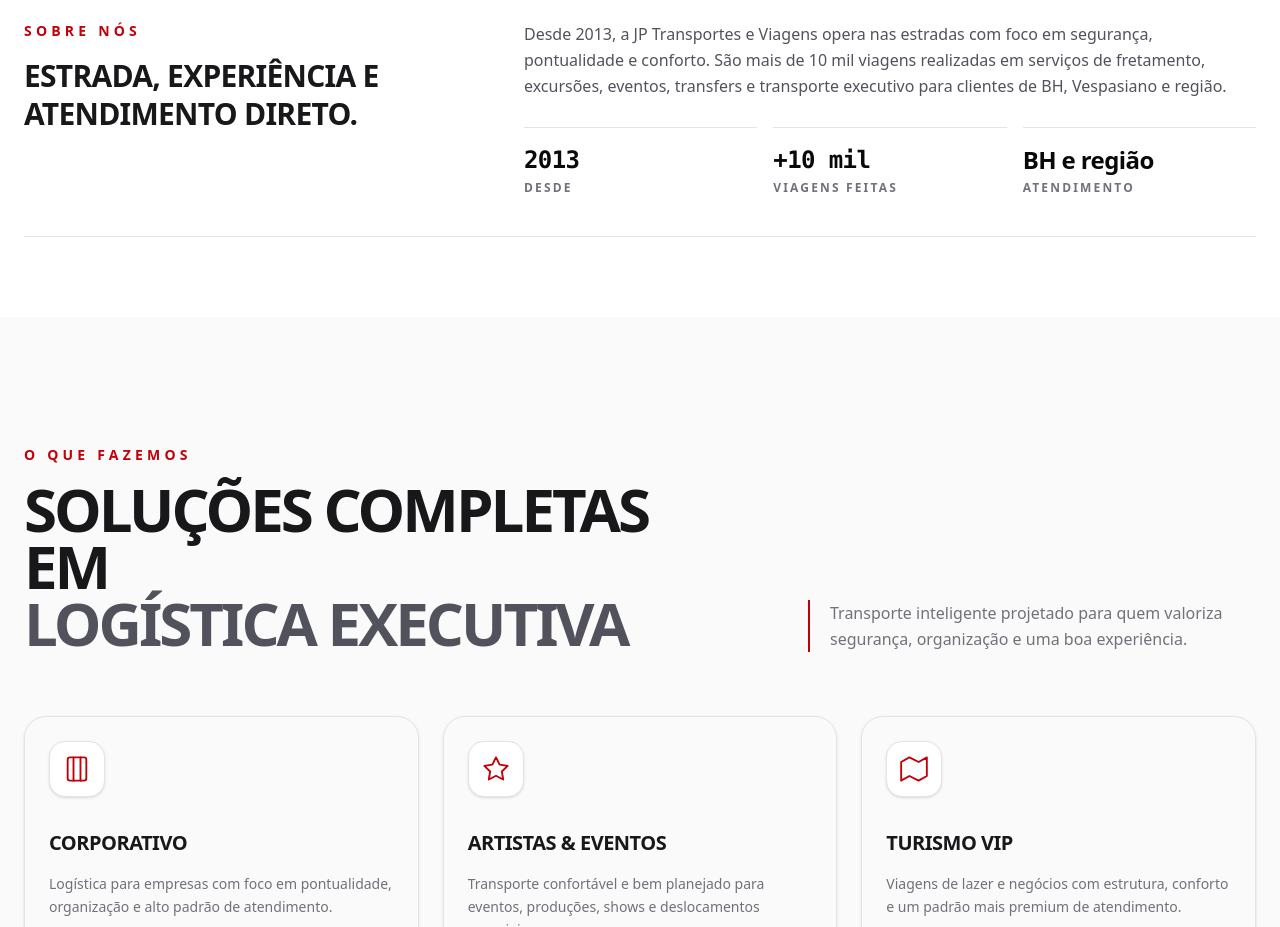
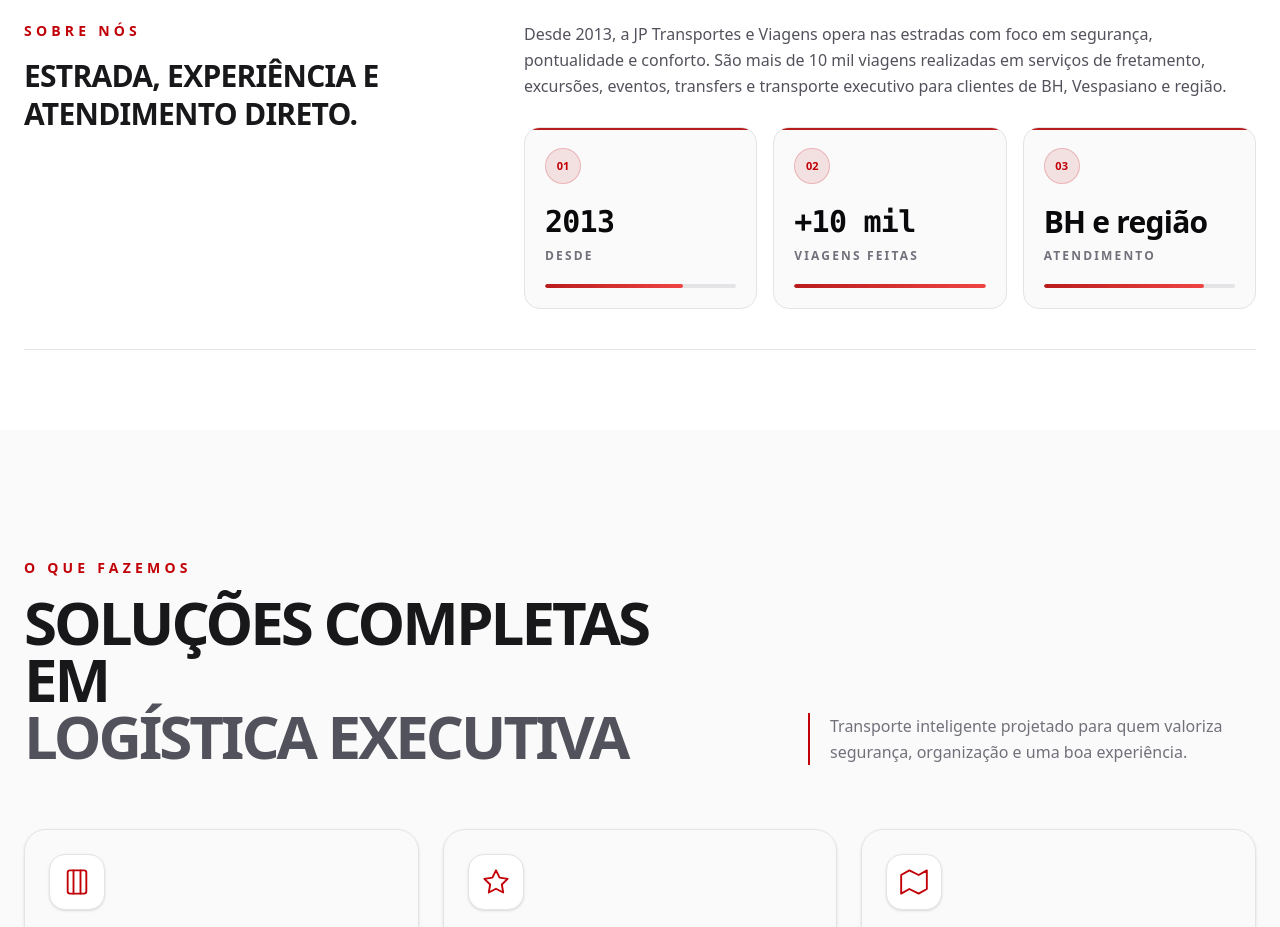
Before and after one commit to devLeao/jptransportes, a Next.js app: page / in a window 1280 px wide. Shown: the part 900-1827 px from the top of the page. Built offline with nearby package versions, Linux system fonts and the light colour scheme.

Commit message:
ajuste nas métricas

```diff
--- a/app/globals.css
+++ b/app/globals.css
@@ -80,23 +80,38 @@
 }
 
 .about-stat {
-  transform: translateY(8px);
-  transition: transform 0.7s ease;
+  opacity: 0;
+  transform: translateY(18px);
+  transition: opacity 0.75s ease, transform 0.75s ease, border-color 0.4s ease,
+    background-color 0.4s ease;
 }
 
 .section-reveal.is-visible .about-stat {
+  opacity: 1;
   transform: translateY(0);
+}
+
+.section-reveal.is-visible .about-stat:nth-child(2) {
+  transition-delay: 0.12s;
+}
+
+.section-reveal.is-visible .about-stat:nth-child(3) {
+  transition-delay: 0.24s;
+}
+
+.section-reveal.is-visible .about-stat:hover {
+  border-color: rgba(185, 28, 28, 0.45);
 }
 
 .about-stat-line {
   position: absolute;
-  top: -1px;
+  top: 0;
   left: 0;
   display: block;
   width: 0;
-  height: 1px;
+  height: 2px;
   background: #b91c1c;
-  transition: width 1.8s ease;
+  transition: width 2s ease;
 }
 
 .about-stat-line-delay-1 {
@@ -109,6 +124,35 @@
 
 .section-reveal.is-visible .about-stat-line {
   width: 100%;
+}
+
+.about-progress {
+  display: block;
+  width: 0;
+  height: 100%;
+  border-radius: 999px;
+  background: linear-gradient(90deg, #b91c1c, #ef4444);
+  transition: width 2.6s cubic-bezier(0.22, 1, 0.36, 1);
+}
+
+.about-progress-2 {
+  transition-delay: 0.18s;
+}
+
+.about-progress-3 {
+  transition-delay: 0.32s;
+}
+
+.section-reveal.is-visible .about-progress-1 {
+  width: 72%;
+}
+
+.section-reveal.is-visible .about-progress-2 {
+  width: 100%;
+}
+
+.section-reveal.is-visible .about-progress-3 {
+  width: 84%;
 }
 
 @keyframes hero-reveal {
--- a/app/page.tsx
+++ b/app/page.tsx
@@ -462,7 +462,7 @@
               setTravelCount(10000);
             } else {
               const start = performance.now() + 250;
-              const duration = 2600;
+              const duration = 3600;
 
               const animateCount = (time: number) => {
                 const progress = Math.min(Math.max((time - start) / duration, 0), 1);
@@ -493,6 +493,63 @@
 
       if (countAnimationRef.current) {
         cancelAnimationFrame(countAnimationRef.current);
+      }
+    };
+  }, []);
+
+  useEffect(() => {
+    const reducedMotion = window.matchMedia('(prefers-reduced-motion: reduce)').matches;
+    const touchPrimary = window.matchMedia('(pointer: coarse)').matches;
+
+    if (reducedMotion || touchPrimary) return;
+
+    let currentY = window.scrollY;
+    let targetY = window.scrollY;
+    let animationFrame = 0;
+
+    const maxScroll = () =>
+      Math.max(0, document.documentElement.scrollHeight - window.innerHeight);
+
+    const syncScrollPosition = () => {
+      if (!animationFrame) {
+        currentY = window.scrollY;
+        targetY = window.scrollY;
+      }
+    };
+
+    const animateScroll = () => {
+      currentY += (targetY - currentY) * 0.075;
+      window.scrollTo(0, currentY);
+
+      if (Math.abs(targetY - currentY) > 0.4) {
+        animationFrame = requestAnimationFrame(animateScroll);
+      } else {
+        currentY = targetY;
+        animationFrame = 0;
+      }
+    };
+
+    const handleWheel = (event: WheelEvent) => {
+      if (event.ctrlKey) return;
+      if (Math.abs(event.deltaX) > Math.abs(event.deltaY)) return;
+
+      event.preventDefault();
+      targetY = Math.min(maxScroll(), Math.max(0, targetY + event.deltaY * 0.68));
+
+      if (!animationFrame) {
+        animationFrame = requestAnimationFrame(animateScroll);
+      }
+    };
+
+    window.addEventListener('wheel', handleWheel, { passive: false });
+    window.addEventListener('scroll', syncScrollPosition, { passive: true });
+
+    return () => {
+      window.removeEventListener('wheel', handleWheel);
+      window.removeEventListener('scroll', syncScrollPosition);
+
+      if (animationFrame) {
+        cancelAnimationFrame(animationFrame);
       }
     };
   }, []);
@@ -625,37 +682,55 @@
               </p>
 
               <div className="mt-7 grid grid-cols-1 gap-4 sm:grid-cols-3">
-                <div className="about-stat relative overflow-hidden border-t border-zinc-200 pt-4 dark:border-zinc-800">
+                <div className="about-stat relative overflow-hidden rounded-2xl border border-zinc-200 bg-zinc-50 p-5 dark:border-zinc-800 dark:bg-white/[0.03]">
                   <span className="about-stat-line" />
-                  <strong className="block font-mono text-2xl font-black tracking-tight text-zinc-950 tabular-nums dark:text-white">
+                  <span className="mb-5 inline-flex h-9 w-9 items-center justify-center rounded-full border border-red-700/20 bg-red-700/10 text-[11px] font-black text-red-700">
+                    01
+                  </span>
+                  <strong className="block font-mono text-3xl font-black tracking-tight text-zinc-950 tabular-nums dark:text-white">
                     {yearCount}
                   </strong>
-                  <span className="mt-1 block text-xs font-bold uppercase tracking-[0.18em] text-zinc-500 dark:text-zinc-500">
+                  <span className="mt-2 block text-xs font-bold uppercase tracking-[0.18em] text-zinc-500 dark:text-zinc-500">
                     Desde
                   </span>
+                  <div className="mt-5 h-1 overflow-hidden rounded-full bg-zinc-200 dark:bg-white/10">
+                    <span className="about-progress about-progress-1" />
+                  </div>
                 </div>
 
-                <div className="about-stat relative overflow-hidden border-t border-zinc-200 pt-4 dark:border-zinc-800">
+                <div className="about-stat relative overflow-hidden rounded-2xl border border-zinc-200 bg-zinc-50 p-5 dark:border-zinc-800 dark:bg-white/[0.03]">
                   <span className="about-stat-line about-stat-line-delay-1" />
+                  <span className="mb-5 inline-flex h-9 w-9 items-center justify-center rounded-full border border-red-700/20 bg-red-700/10 text-[11px] font-black text-red-700">
+                    02
+                  </span>
                   <strong
-                    className="block font-mono text-2xl font-black tracking-tight text-zinc-950 tabular-nums transition-colors duration-300 dark:text-white"
+                    className="block font-mono text-3xl font-black tracking-tight text-zinc-950 tabular-nums transition-colors duration-300 dark:text-white"
                     aria-label="Mais de 10 mil viagens feitas"
                   >
                     {travelCountLabel}
                   </strong>
-                  <span className="mt-1 block text-xs font-bold uppercase tracking-[0.18em] text-zinc-500 dark:text-zinc-500">
+                  <span className="mt-2 block text-xs font-bold uppercase tracking-[0.18em] text-zinc-500 dark:text-zinc-500">
                     Viagens feitas
                   </span>
+                  <div className="mt-5 h-1 overflow-hidden rounded-full bg-zinc-200 dark:bg-white/10">
+                    <span className="about-progress about-progress-2" />
+                  </div>
                 </div>
 
-                <div className="about-stat relative overflow-hidden border-t border-zinc-200 pt-4 dark:border-zinc-800">
+                <div className="about-stat relative overflow-hidden rounded-2xl border border-zinc-200 bg-zinc-50 p-5 dark:border-zinc-800 dark:bg-white/[0.03]">
                   <span className="about-stat-line about-stat-line-delay-2" />
-                  <strong className="block text-2xl font-black tracking-tight text-zinc-950 dark:text-white">
+                  <span className="mb-5 inline-flex h-9 w-9 items-center justify-center rounded-full border border-red-700/20 bg-red-700/10 text-[11px] font-black text-red-700">
+                    03
+                  </span>
+                  <strong className="block text-3xl font-black tracking-tight text-zinc-950 dark:text-white">
                     BH e região
                   </strong>
-                  <span className="mt-1 block text-xs font-bold uppercase tracking-[0.18em] text-zinc-500 dark:text-zinc-500">
+                  <span className="mt-2 block text-xs font-bold uppercase tracking-[0.18em] text-zinc-500 dark:text-zinc-500">
                     Atendimento
                   </span>
+                  <div className="mt-5 h-1 overflow-hidden rounded-full bg-zinc-200 dark:bg-white/10">
+                    <span className="about-progress about-progress-3" />
+                  </div>
                 </div>
               </div>
             </div>
```
